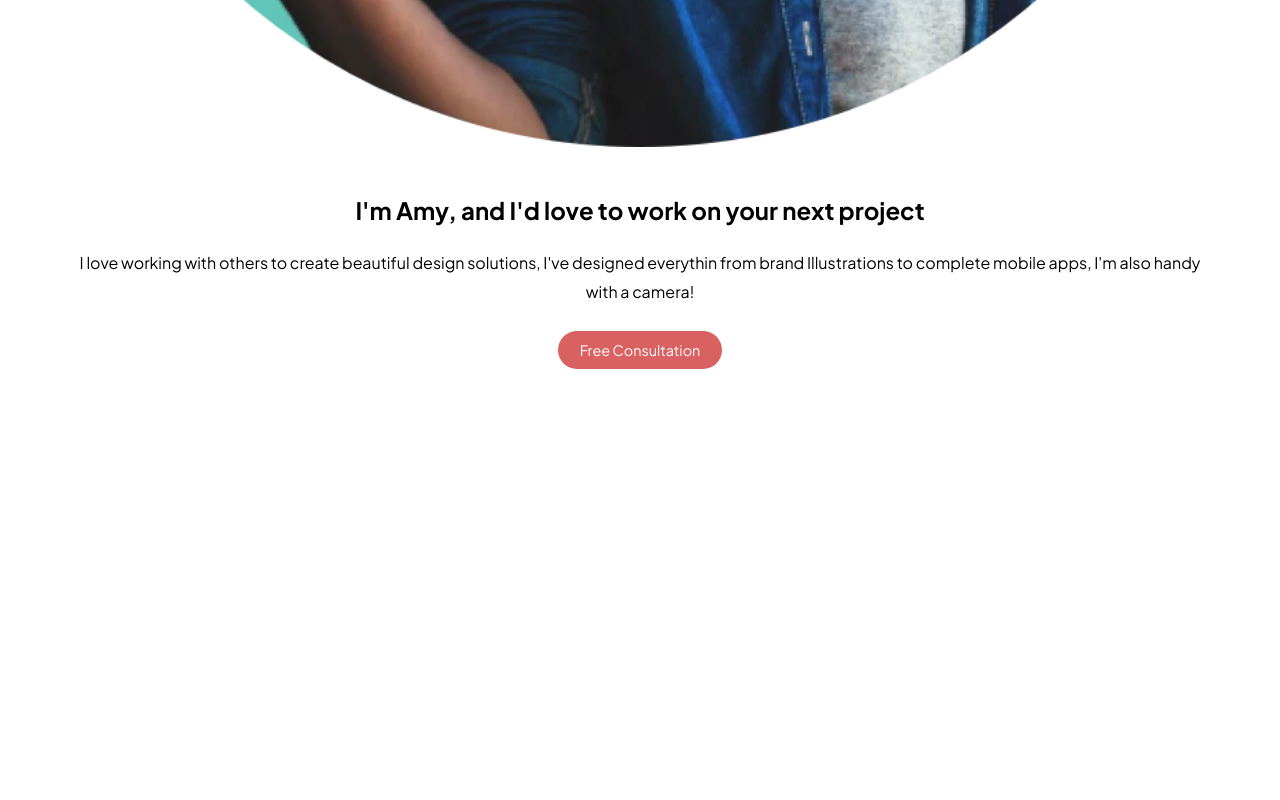
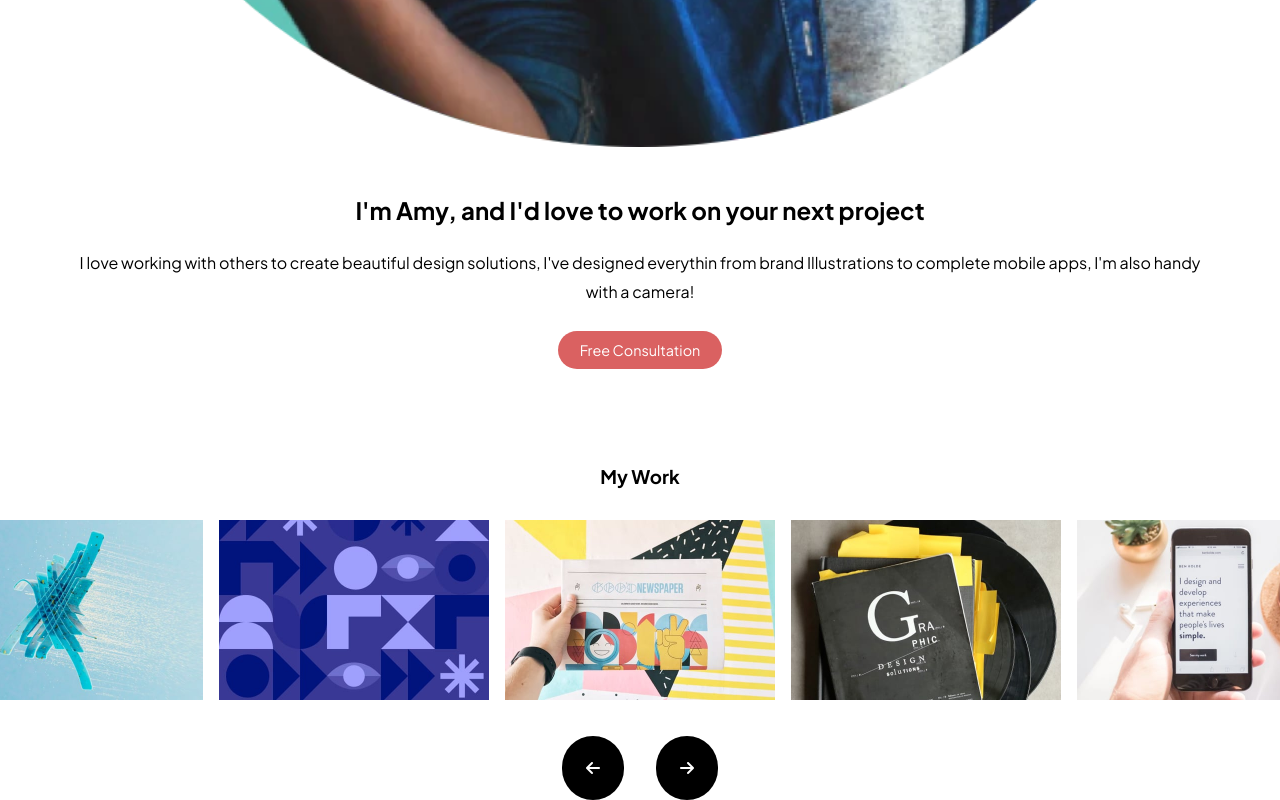
Before and after one commit to WadieBenabdouh/portfolio-gallery, a website built with Vite: page index.html in a window 1280 px wide. Shown: the part 2356-3156 px from the top of the page. Before the commit the page ends 2757 px from the top, so only its background shows below. Built offline with nearby package versions, Linux system fonts and the light colour scheme.

Commit message:
impressive!

```diff
--- a/index.html
+++ b/index.html
@@ -71,7 +71,8 @@
 
         <div class="info">
             <h2>I'm Amy, and I'd love to work on your next project</h2>
-            <p>I love working with others to create beautiful design solutions, I've designed everythin from brand Illustrations to complete mobile apps, I'm also handy with a camera!</p>
+            <p>I love working with others to create beautiful design solutions, I've designed everythin from brand
+                Illustrations to complete mobile apps, I'm also handy with a camera!</p>
             <a href="#">Free Consultation</a>
         </div>
 
@@ -79,8 +80,19 @@
     </section>
 
     <!-- ASIDE - SLIDER -->
-    <aside class="slider">
-
+    <aside class="slider-container">
+        <h3>My Work</h3>
+        <ul class="images">
+            <li><img src="assets/image-slide-1.jpg" alt="slider image one"></li>
+            <li><img src="assets/image-slide-2.jpg" alt="slider image two"></li>
+            <li><img src="assets/image-slide-3.jpg" alt="slider image three"></li>
+            <li><img src="assets/image-slide-4.jpg" alt="slider image four"></li>
+            <li><img src="assets/image-slide-5.jpg" alt="slider image five"></li>
+        </ul>
+        <div class="switch-buttons">
+            <button><i class="fa-solid fa-arrow-left"></i></button>
+            <button><i class="fa-solid fa-arrow-right"></i></button>
+        </div>
     </aside>
     <script src="main.js"></script>
 </body>
--- a/main.scss
+++ b/main.scss
@@ -280,3 +280,53 @@ main {
         }
     }
 }
+
+// ASIDE slider-container
+.slider-container {
+    margin-top: 4em;
+    display: flex;
+    flex-direction: column;
+    align-items: center;
+    gap: 2em;
+    overflow: hidden;
+
+    h2 {
+        font-weight: bold;
+    }
+
+    .images {
+        list-style: none;
+        display: grid;
+        grid-template-columns: repeat(5, 16.875rem);
+        gap: 1em;
+        transform: translateX(0%); // << animation engine line 301
+
+        img {
+            max-width: 100%;
+        }
+    }
+
+    .switch-buttons {
+        display: flex;
+        gap: 2em;
+
+        button {
+            background: none;
+            outline: none;
+            border: none;
+        }
+
+        i {
+            font-size: 1rem;
+            background-color: #000;
+            color: #fff;
+            padding: 1.5em;
+            border-radius: 50px;
+
+            &:hover {
+                background-color: #da6161;
+                color: #000;
+            }
+        }
+    }
+}
```
